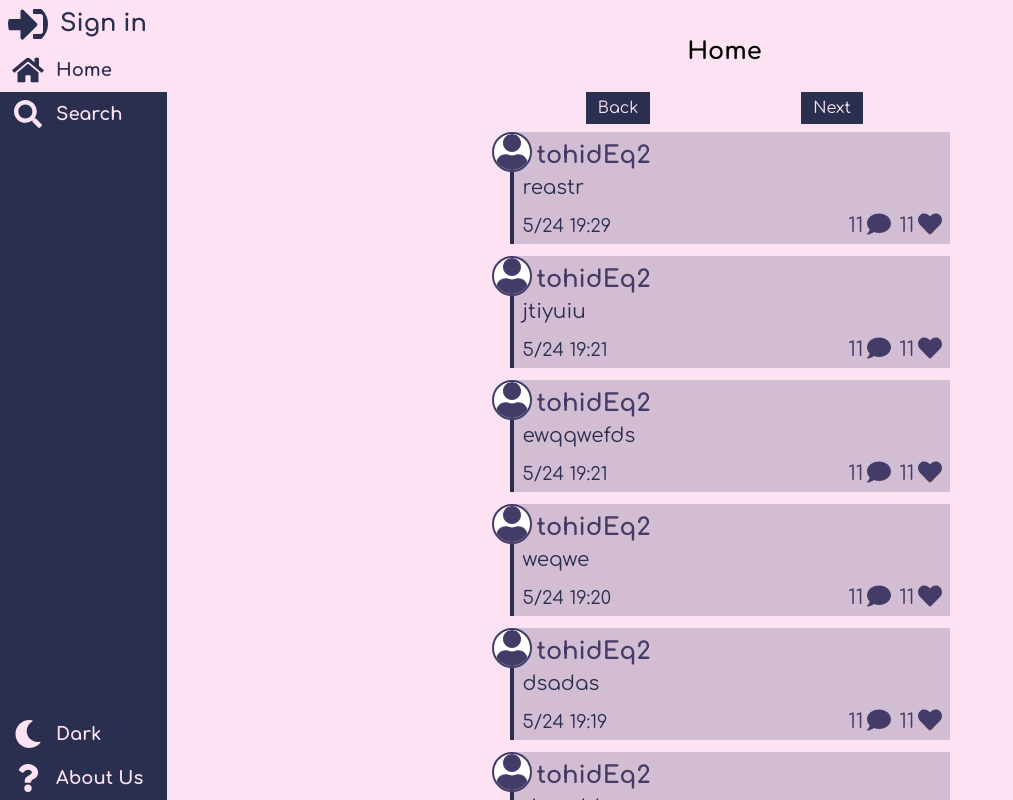
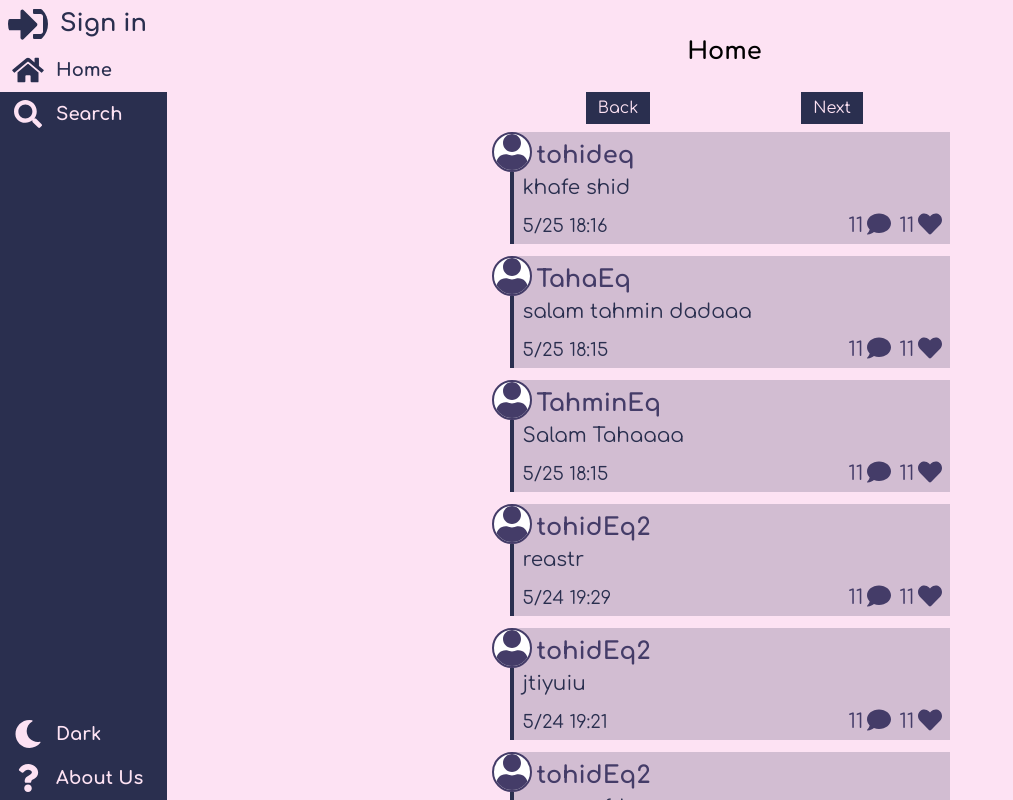
Before and after one commit to TohidEq/blog-json-server, a React (Vite) app: page / in a window 1280 px wide. Shown: the whole page, without its empty margins (0-1013 px from the left). Built offline with nearby package versions, Linux system fonts and the light colour scheme; data requests are answered from the project's data file.

Commit message:
Fix SignUp

```diff
--- a/data/db.json
+++ b/data/db.json
@@ -44,6 +44,24 @@
       "password": "asdASD@123",
       "id": "QIWkqwN",
       "summary": ""
+    },
+    {
+      "username": "TahaEq",
+      "fname": "Taha",
+      "lname": "Eghdami",
+      "email": "Taha@gmail.com",
+      "password": "zZ123123@2@",
+      "id": "71fmEoP",
+      "summary": ""
+    },
+    {
+      "username": "TahminEq",
+      "fname": "Tahmin",
+      "lname": "Eghdami",
+      "email": "Tahmin@gamil.com",
+      "password": "zZ123123@2@",
+      "summary": "",
+      "id": "H2yQM73"
     }
   ],
   "blogs": [
@@ -172,6 +190,24 @@
       "text": "reastr",
       "created_at": 1687634976227,
       "id": "wQPJUN7"
+    },
+    {
+      "user_id": "H2yQM73",
+      "text": "Salam Tahaaaa",
+      "created_at": 1687716938838,
+      "id": "Wfiwyco"
+    },
+    {
+      "user_id": "71fmEoP",
+      "text": "salam tahmin dadaaa",
+      "created_at": 1687716955354,
+      "id": "y2zjG1g"
+    },
+    {
+      "user_id": "1",
+      "text": "khafe shid",
+      "created_at": 1687716975670,
+      "id": "z5Cvg6y"
     }
   ],
   "likes": [
--- a/src/components/pages/signInUp/SignUp.tsx
+++ b/src/components/pages/signInUp/SignUp.tsx
@@ -56,7 +56,9 @@ const SignUp = (props: Props) => {
         lname: lName.current!.value,
         email: email.current!.value,
         password: passwrd.current!.value,
+        summary: ""
       };
+
       axios
         .post("/users", {
           ...data,
@@ -70,13 +72,22 @@ const SignUp = (props: Props) => {
               console.log("Success signin(inside signup)!");
 
               sessionStorage.setItem("user_id", res.data[0].id);
-              dispatch({ ...logIn(), payload: { id: `${res.data[0].id}` } });
+              sessionStorage.setItem("username", res.data[0].username);
+
+              dispatch({
+                ...logIn(),
+                   payload: {
+                    username: `${res.data[0].username}`,
+                    id: `${res.data[0].id}`
+                  }
+                });
               return <Navigate to="/" replace state={{ from: location }} />;
             });
         })
         .catch((error) => {
           console.log("error :(  -> ", error);
         });
+
       console.log("pass");
     } else {
       alert("error");
```
